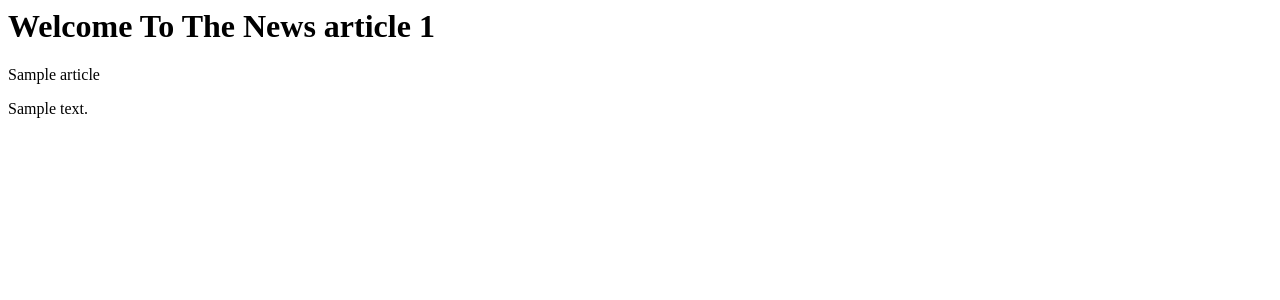
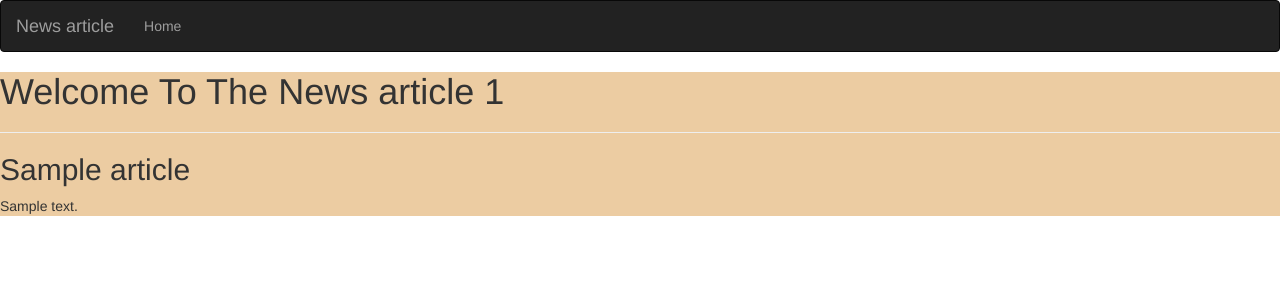
Before and after one commit to Celinemmbonekerrine4/news, a Flask app: template app/templates/news.html in a window 1280 px wide. Shown: the top 300 px of the page. Run offline with Flask 2, Linux system fonts and the light colour scheme; the template is opened without the code that fills it: most values are stand-ins (such as "Sample title", 1, 10 or a date in 2020); some libraries are stand-ins or nearby versions.

Commit message:
it will make the headding tags for the articles

```diff
--- a/app/templates/news.html
+++ b/app/templates/news.html
@@ -1,5 +1,15 @@
-<h1> Welcome To The News article {{id}}</h1>
-    {% for article in articles %}
-        <p>{{article.name}}</p>
+{%extends 'base.html'%}
+{%block content%}
+
+{{super()}}
+<link rel="stylesheet" href="{{url_for('static',filename='css/news.css')}}"/>
+
+    <div class="arts">
+            <h1> Welcome To The News article {{id}}</h1>
+            <hr>
+        {% for article in articles %}
+        <h2>{{article.name}}</h2>
         <p>{{article.description}}</p>
     {% endfor %}
+    </div>
+{%endblock%}
```
